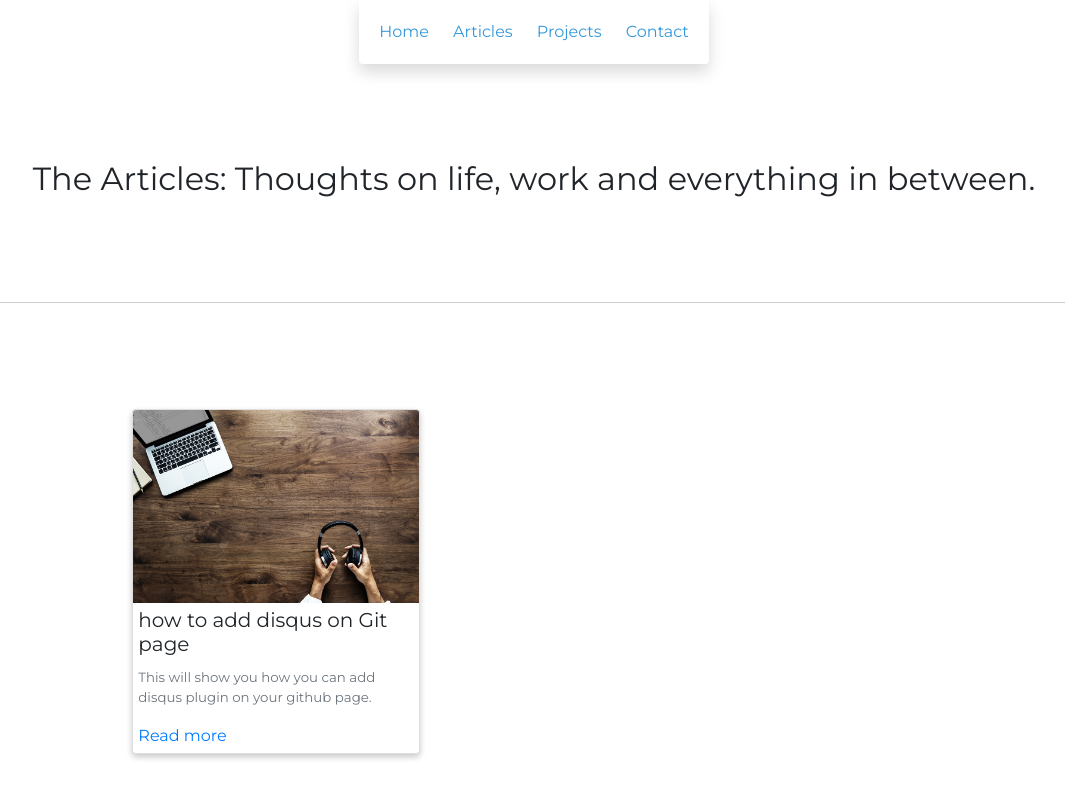
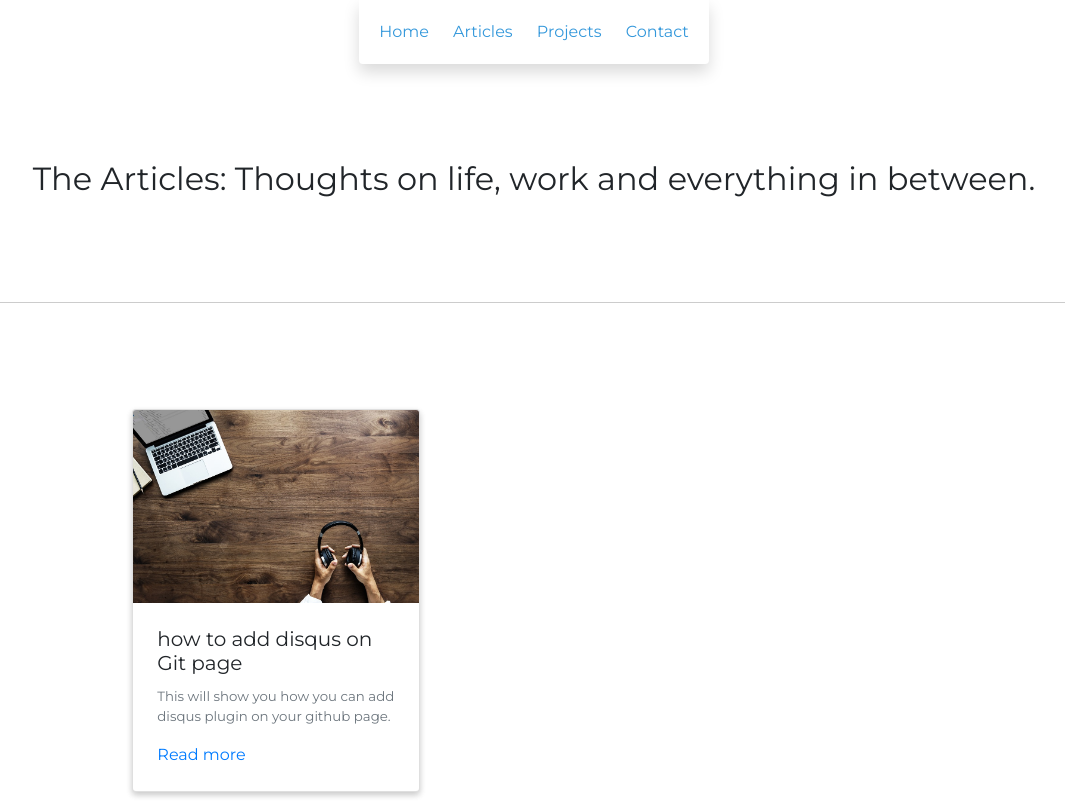
Before and after one commit to rajputvishal/rajputvishal.github.io, a website: page articles.htm in a window 1280 px wide. Shown: the top 805 px of the page, without its empty margins (106-1171 px from the left). Drawn offline with nearby package versions, Linux system fonts and the light colour scheme; a script that the page names is missing.

Commit message:
Update articles.css
fixed padding for the card

```diff
--- a/css/articles.css
+++ b/css/articles.css
@@ -155,7 +155,7 @@ header.sticky {
     transform: scale(1.1);
 }
 .card .card-body {
-    padding: 5px;
+    padding: 24px;
 }
 
 .card img {
```
